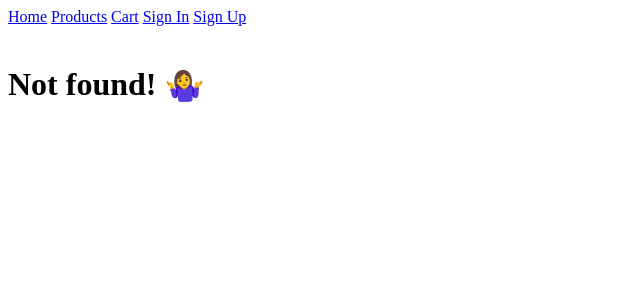
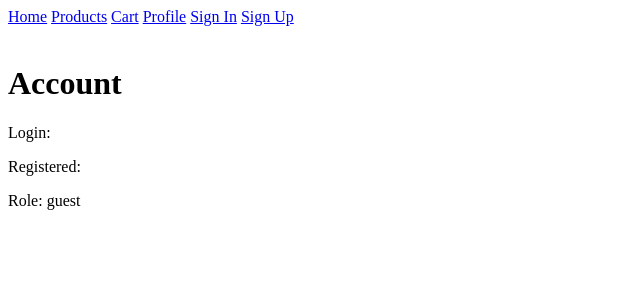
Before and after one commit to amankkg/test-react-node, a React (Create React App) app: page /profile in a window 1280 px wide. Before the commit this address had no page. Shown: the top 300 px of the page, without its empty margins (0-640 px from the left). Built offline with nearby package versions, Linux system fonts and the light colour scheme.

Commit message:
feat(profile): add profile page, read saved tokens

```diff
--- a/src/app.js
+++ b/src/app.js
@@ -1,21 +1,45 @@
-import React from 'react'
-import {Provider} from 'react-redux'
-import {Switch, Route, BrowserRouter, Link} from 'react-router-dom'
+import React, {useEffect} from 'react'
+import {Switch, Route, Link, useHistory, useLocation} from 'react-router-dom'
+import {useDispatch} from 'react-redux'
 
 import './app.css'
+import * as actions from './actions'
+import {storage} from './services'
 import * as pages from './pages'
-import {store} from './store'
+import {fetchMe} from './thunks'
 
 export const App = () => {
+  const dispatch = useDispatch()
+  const history = useHistory()
+  const location = useLocation()
+
+  useEffect(() => {
+    async function rehydrateState() {
+      const tokens = await storage.read(
+        process.env.REACT_APP_IDENTITY_STORAGE_KEY,
+      )
+
+      if (tokens && Date.parse(tokens.tokenExpire) > Date.now()) {
+        dispatch(actions.account.signIn.finished(tokens))
+        dispatch(fetchMe(history))
+
+        if (location.pathname.startsWith('/signin')) history.push('/')
+      }
+    }
+
+    rehydrateState()
+  }, [])
+
   return (
-    <Provider store={store}>
-      <BrowserRouter>
+    <>
       <header>
         <Link to="/">Home</Link>
         &nbsp;
         <Link to="/products">Products</Link>
         &nbsp;
         <Link to="/cart">Cart</Link>
+        &nbsp;
+        <Link to="/profile">Profile</Link>
         &nbsp;
         <Link to="/signin">Sign In</Link>
         &nbsp;
@@ -29,10 +53,10 @@ export const App = () => {
           <Route path="/signup" component={pages.SignUp} />
           <Route path="/products" component={pages.Products} />
           <Route path="/cart" component={pages.Cart} />
+          <Route path="/profile" component={pages.Profile} />
           <Route path="*" component={pages.NotFound} />
         </Switch>
       </main>
-      </BrowserRouter>
-    </Provider>
+    </>
   )
 }
--- a/src/pages/index.js
+++ b/src/pages/index.js
@@ -4,3 +4,4 @@ export {SignIn} from './sign-in'
 export {SignUp} from './sign-up'
 export {Products} from './products'
 export {Cart} from './cart'
+export {Profile} from './profile'
--- /dev/null
+++ b/src/pages/profile.js
@@ -0,0 +1,15 @@
+import React from 'react'
+import {useSelector} from 'react-redux'
+
+export const Profile = () => {
+  const state = useSelector((state) => state.account)
+
+  return (
+    <div>
+      <h1>Account</h1>
+      <p>Login: {state.login}</p>
+      <p>Registered: {state.created}</p>
+      <p>Role: {state.role}</p>
+    </div>
+  )
+}
```
Lines whose indentation alone changed are shown as unchanged.
